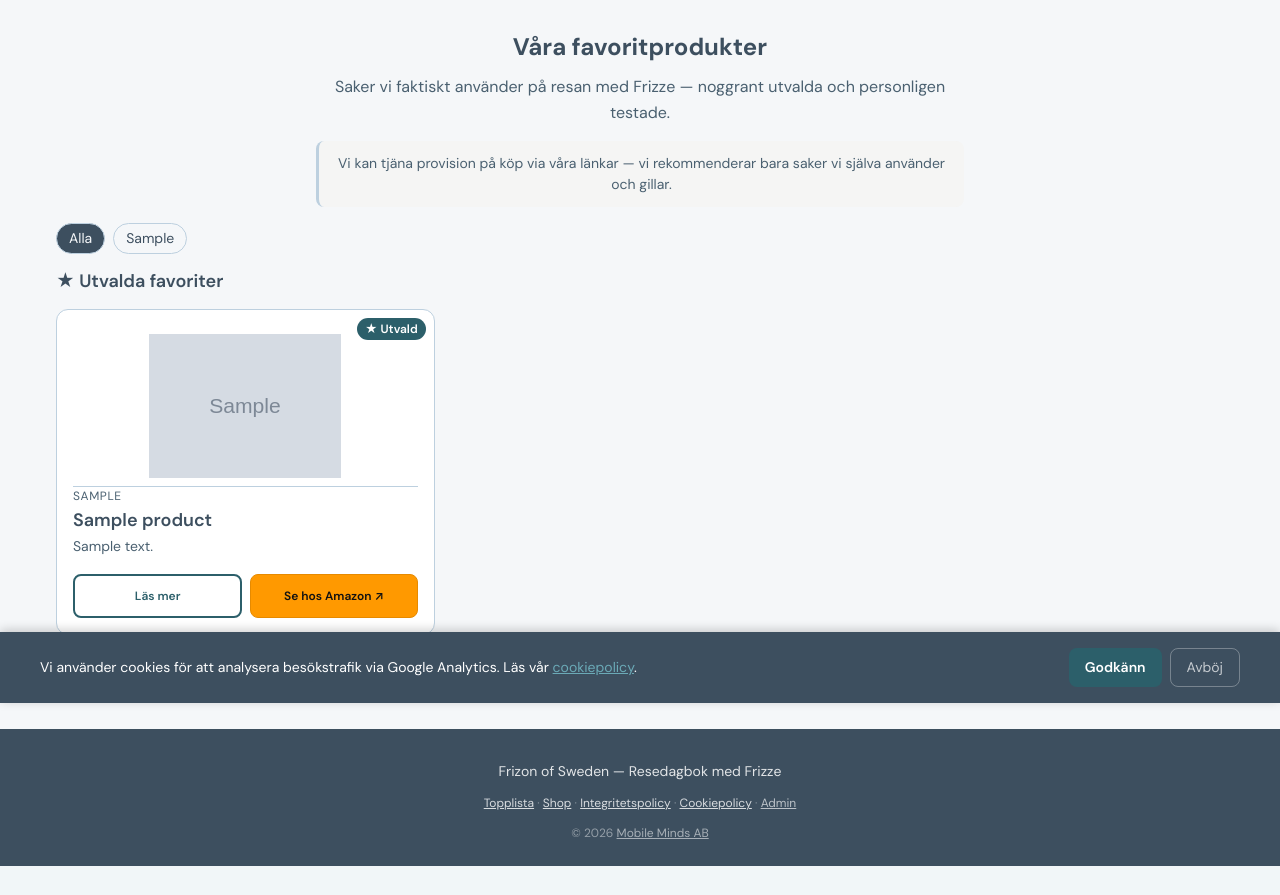
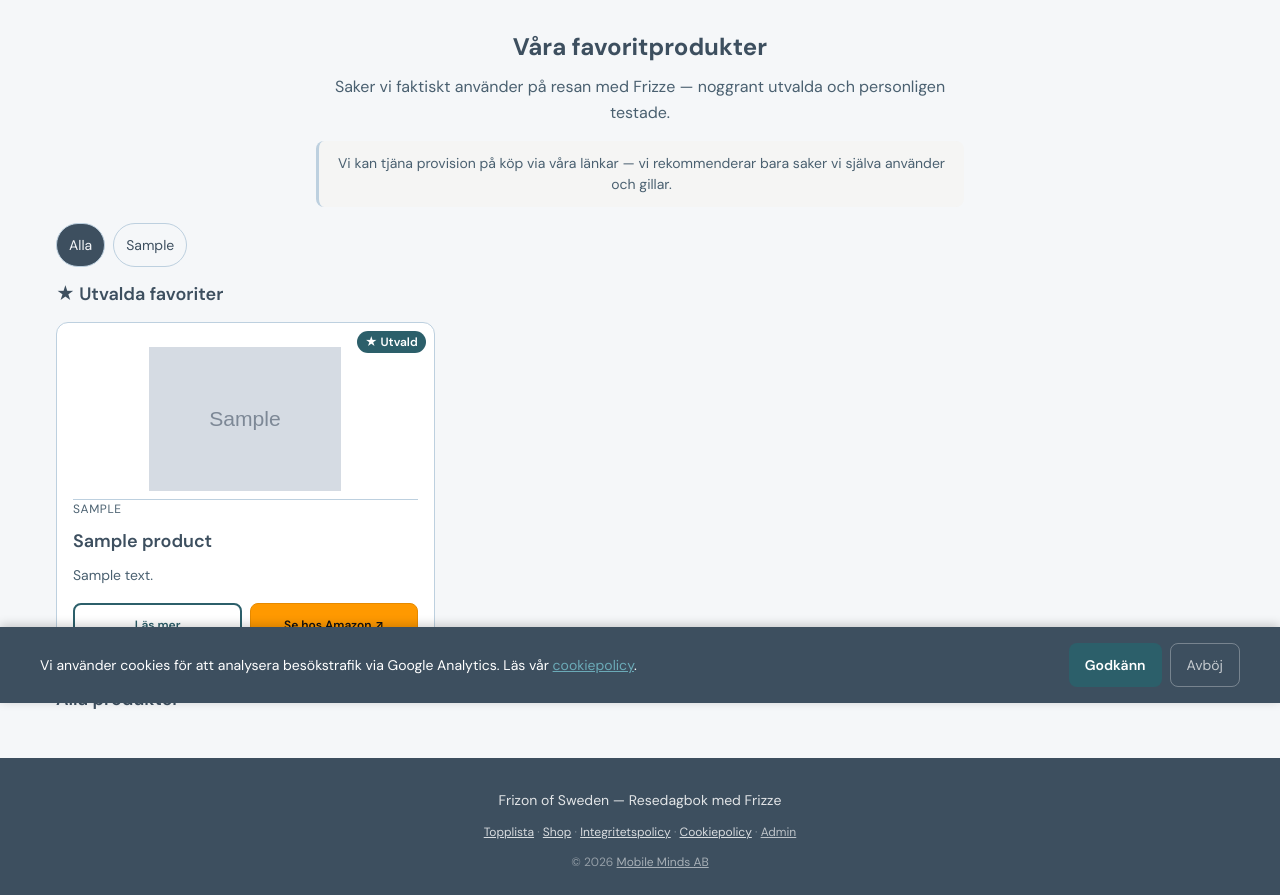
Before and after one commit to geekteq/frizon-web, a PHP site: page /shop in a window 1280 px wide. Shown: the part 97-992 px from the top of the page. Before the commit the page ends 963 px from the top, so only its background shows below. Run offline with PHP 8.4, Linux system fonts and the light colour scheme; tables that the repository leaves empty hold one stand-in row (values such as "Sample post"); grey boxes marked "Sample" are stand-in pictures.

Commit message:
a11y/perf: fix remaining tap targets and Leaflet CSS render-blocking
Accessibility (tap targets):
- filter-bar__chip: min-height 36px → 44px (tags.css)
- shop category chips: inline-flex + min-height 44px
- cookie consent buttons: min-height 44px
- "Se alla →" homepage link: inline-flex + min-height 44px
- shop product title link: display:block + padding for hit area

Performance:
- Leaflet CSS no longer render-blocking — loaded async via nonce'd JS
  (connection pre-warmed via <link rel="preconnect" href="https://unpkg.com">)
- sw.js bumped to frizon-v7

Co-Authored-By: Claude Sonnet 4.6 <noreply@anthropic.com>

```diff
--- a/public/css/components/tags.css
+++ b/public/css/components/tags.css
@@ -206,7 +206,7 @@
   font-weight: var(--weight-medium);
   white-space: nowrap;
   cursor: pointer;
-  min-height: 36px;
+  min-height: 44px;
   transition:
     background var(--transition-fast),
     border-color var(--transition-fast),
--- a/public/sw.js
+++ b/public/sw.js
@@ -1,4 +1,4 @@
-var CACHE_NAME = 'frizon-v6';
+var CACHE_NAME = 'frizon-v7';
 var PRECACHE = [
   '/css/main.css',
   '/img/frizon-logo.png',
--- a/views/layouts/public.php
+++ b/views/layouts/public.php
@@ -47,7 +47,7 @@ $ogTitle         = htmlspecialchars($pageTitle);
     <link rel="preconnect" href="https://fonts.googleapis.com">
     <link rel="preconnect" href="https://fonts.gstatic.com" crossorigin>
     <?php if (!empty($useLeaflet)): ?>
-    <link rel="stylesheet" href="https://unpkg.com/leaflet@1.9.4/dist/leaflet.css">
+    <link rel="preconnect" href="https://unpkg.com">
     <?php endif; ?>
     <link rel="stylesheet" href="/css/main.css">
     <link rel="icon" type="image/png" sizes="32x32" href="/favicon-32.png">
@@ -102,8 +102,8 @@ $ogTitle         = htmlspecialchars($pageTitle);
                 Läs vår <a href="/cookiepolicy" style="color:var(--color-accent-light); text-decoration:underline;">cookiepolicy</a>.
             </p>
             <div style="display:flex; gap:var(--space-2); flex-shrink:0;">
-                <button id="accept-cookies-btn" style="background:var(--color-accent); color:white; border:none; padding:var(--space-2) var(--space-4); border-radius:var(--radius-md); cursor:pointer; font-size:var(--text-sm); font-weight:var(--weight-semibold);">Godkänn</button>
-                <button id="decline-cookies-btn" style="background:transparent; color:rgba(255,255,255,0.7); border:1px solid rgba(255,255,255,0.3); padding:var(--space-2) var(--space-4); border-radius:var(--radius-md); cursor:pointer; font-size:var(--text-sm);">Avböj</button>
+                <button id="accept-cookies-btn" style="background:var(--color-accent); color:white; border:none; padding:var(--space-2) var(--space-4); border-radius:var(--radius-md); cursor:pointer; font-size:var(--text-sm); font-weight:var(--weight-semibold); min-height:44px;">Godkänn</button>
+                <button id="decline-cookies-btn" style="background:transparent; color:rgba(255,255,255,0.7); border:1px solid rgba(255,255,255,0.3); padding:var(--space-2) var(--space-4); border-radius:var(--radius-md); cursor:pointer; font-size:var(--text-sm); min-height:44px;">Avböj</button>
             </div>
         </div>
     </div>
@@ -160,6 +160,15 @@ $ogTitle         = htmlspecialchars($pageTitle);
         fl.href = 'https://fonts.googleapis.com/css2?family=DM+Sans:ital,opsz,wght@0,9..40,400;0,9..40,500;0,9..40,600;0,9..40,700&display=swap';
         document.head.appendChild(fl);
     })();
+    <?php if (!empty($useLeaflet)): ?>
+    // Non-blocking Leaflet CSS load (connection already warmed by preconnect in <head>)
+    (function() {
+        var lc = document.createElement('link');
+        lc.rel = 'stylesheet';
+        lc.href = 'https://unpkg.com/leaflet@1.9.4/dist/leaflet.css';
+        document.head.appendChild(lc);
+    })();
+    <?php endif; ?>
     if ('serviceWorker' in navigator) navigator.serviceWorker.register('/sw.js');
     </script>
 </body>
--- a/views/partials/shop-card.php
+++ b/views/partials/shop-card.php
@@ -26,7 +26,7 @@
             </div>
         <?php endif; ?>
 
-        <a href="/shop/<?= htmlspecialchars($p['slug']) ?>" style="text-decoration:none; color:inherit;">
+        <a href="/shop/<?= htmlspecialchars($p['slug']) ?>" style="text-decoration:none; color:inherit; display:block; padding:var(--space-2) 0;">
             <h3 class="pub-place-card__name"><?= htmlspecialchars($p['title']) ?></h3>
         </a>
 
--- a/views/public/homepage.php
+++ b/views/public/homepage.php
@@ -108,7 +108,7 @@ $placeTypes = [
 <section style="max-width:var(--content-max-width); margin:var(--space-8) auto var(--space-6); padding:0 var(--space-4);">
     <div style="display:flex; align-items:baseline; justify-content:space-between; margin-bottom:var(--space-4);">
         <h2 style="font-size:var(--text-xl); font-weight:var(--weight-bold); color:var(--color-text);">Nytt i shoppen</h2>
-        <a href="/shop" style="font-size:var(--text-sm); color:var(--color-accent); text-decoration:none; font-weight:var(--weight-medium);">Se alla →</a>
+        <a href="/shop" style="font-size:var(--text-sm); color:var(--color-accent); text-decoration:none; font-weight:var(--weight-medium); display:inline-flex; align-items:center; min-height:44px; padding:0 var(--space-2);">Se alla →</a>
     </div>
     <div class="place-grid">
         <?php foreach ($shopTeaser as $p): ?>
--- a/views/public/shop.php
+++ b/views/public/shop.php
@@ -18,13 +18,13 @@
 <div style="max-width:var(--content-max-width); margin:0 auto; padding:0 var(--space-4) var(--space-4);">
     <div style="display:flex; flex-wrap:wrap; gap:var(--space-2);">
         <a href="/shop"
-           style="display:inline-block; padding:var(--space-1) var(--space-3); border-radius:var(--radius-full,9999px); border:1px solid var(--color-border); font-size:var(--text-sm); text-decoration:none; color:<?= !$filterCategory ? 'var(--color-bg)' : 'var(--color-text)' ?>; background:<?= !$filterCategory ? 'var(--color-text)' : 'transparent' ?>;">
+           style="display:inline-flex; align-items:center; min-height:44px; padding:var(--space-1) var(--space-3); border-radius:var(--radius-full,9999px); border:1px solid var(--color-border); font-size:var(--text-sm); text-decoration:none; color:<?= !$filterCategory ? 'var(--color-bg)' : 'var(--color-text)' ?>; background:<?= !$filterCategory ? 'var(--color-text)' : 'transparent' ?>;">
             Alla
         </a>
         <?php foreach ($categories as $cat): ?>
             <?php $isActive = $filterCategory === $cat; ?>
             <a href="/shop?kategori=<?= urlencode($cat) ?>"
-               style="display:inline-block; padding:var(--space-1) var(--space-3); border-radius:var(--radius-full,9999px); border:1px solid var(--color-border); font-size:var(--text-sm); text-decoration:none; color:<?= $isActive ? 'var(--color-bg)' : 'var(--color-text)' ?>; background:<?= $isActive ? 'var(--color-text)' : 'transparent' ?>;">
+               style="display:inline-flex; align-items:center; min-height:44px; padding:var(--space-1) var(--space-3); border-radius:var(--radius-full,9999px); border:1px solid var(--color-border); font-size:var(--text-sm); text-decoration:none; color:<?= $isActive ? 'var(--color-bg)' : 'var(--color-text)' ?>; background:<?= $isActive ? 'var(--color-text)' : 'transparent' ?>;">
                 <?= htmlspecialchars($cat) ?>
             </a>
         <?php endforeach; ?>
```
